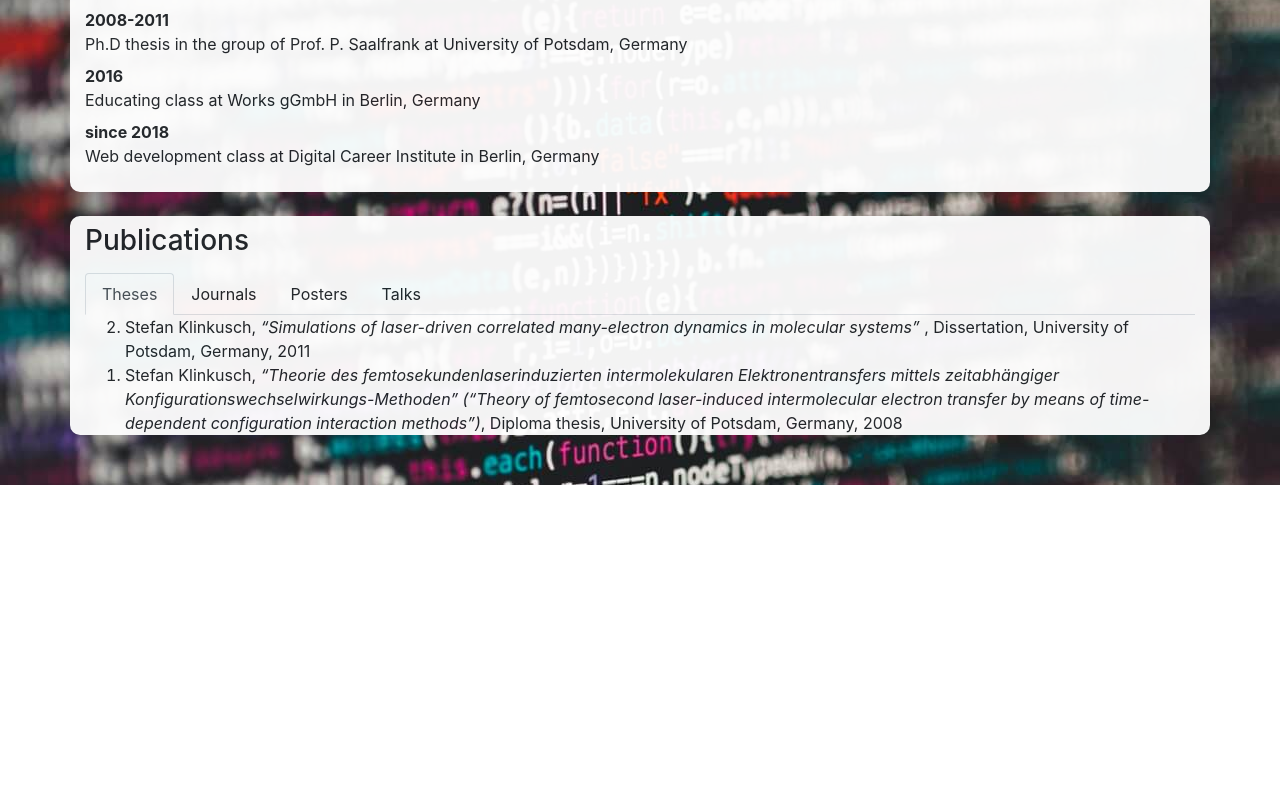
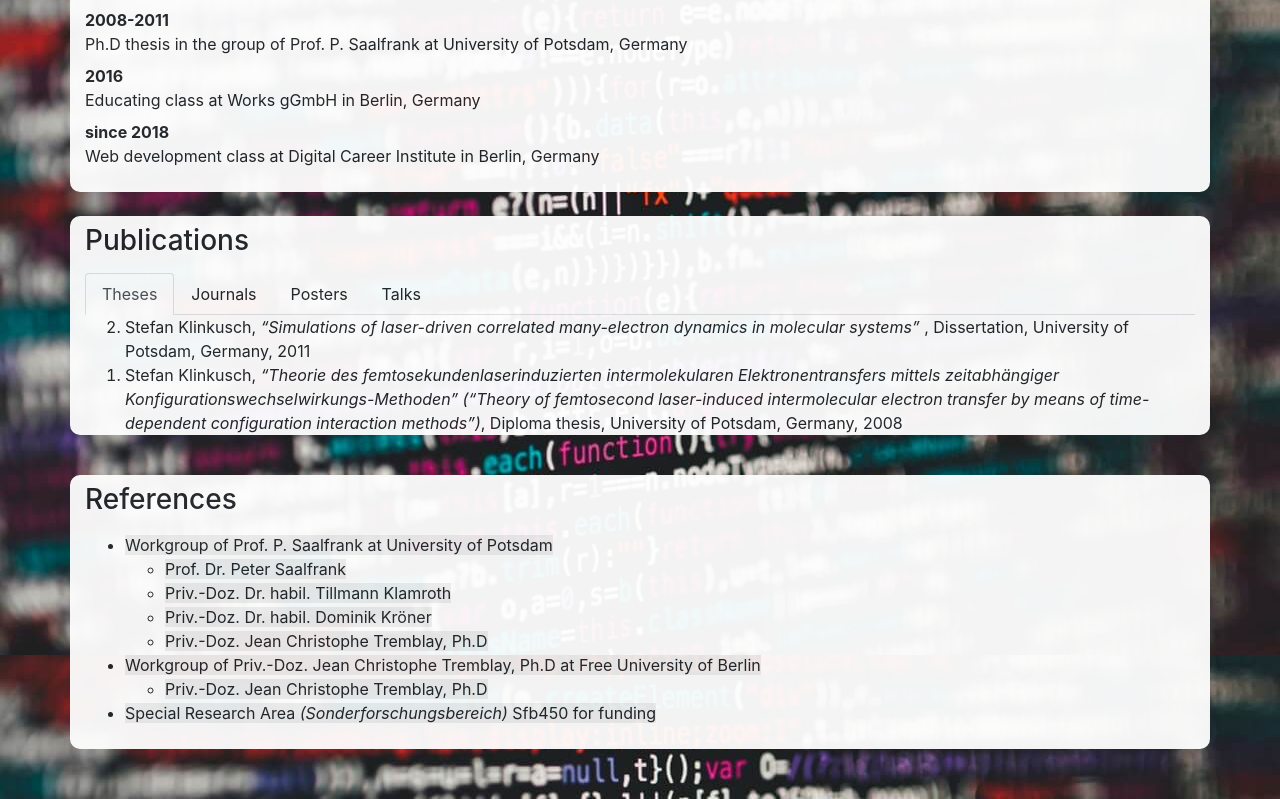
Before and after one commit to sklinkusch/portfolio, a React (Create React App) app: page / in a window 1280 px wide. Shown: the part 2945-3744 px from the top of the page. Before the commit the page ends 3430 px from the top, so only its background shows below. Built offline with nearby package versions, Linux system fonts and the light colour scheme.

Commit message:
finished References

```diff
--- a/src/Components/App.js
+++ b/src/Components/App.js
@@ -8,6 +8,7 @@ import Compskills from "./Compskills";
 import Langskills from "./Langskills";
 import CV from "./CV";
 import Publications from "./Publications";
+import References from "./References";
 
 function App() {
   return (
@@ -25,6 +26,8 @@ function App() {
       <CV />
       <div className="sk-placeholder" />
       <Publications />
+      <div className="sk-placeholder" />
+      <References />
     </div>
   );
 }
--- /dev/null
+++ b/src/Components/RefItem.js
@@ -0,0 +1,27 @@
+import React from "react";
+
+export default function RefItem(props) {
+  const { data } = props;
+  const subs = "subitems" in data && data.subitems.length > 0 ? true : false;
+  return (
+    <React.Fragment>
+      <li>
+        <a
+          href={data.href}
+          target="_blank"
+          rel="noopener noreferrer"
+          className="exlink"
+        >
+          {data.title}
+        </a>
+      </li>
+      {subs && (
+        <ul>
+          {data.subitems.map((subitem, index) => (
+            <RefItem key={index} data={subitem} />
+          ))}
+        </ul>
+      )}
+    </React.Fragment>
+  );
+}
--- a/src/Components/References.js
+++ b/src/Components/References.js
@@ -1,4 +1,5 @@
 import React from "react";
+import RefItem from "./RefItem";
 
 export default function References() {
   const references = [
@@ -48,57 +49,23 @@ export default function References() {
           <span className="italic">(Sonderforschungsbereich)</span> Sfb450 for
           funding
         </span>
-      )
+      ),
+      href: "http://users.physik.fu-berlin.de/~abt/sfb450/english.html",
+      subitems: []
     }
   ];
   return (
-    <div>
-      <h3>References in Chemistry</h3>
-      <ul>
-        {references.map(reference => {
-          const returnvalue =
-            reference.subitems.length > 0 ? (
-              <>
-                <li>
-                  <a
-                    href={reference.href}
-                    className="exlink"
-                    target="_blank"
-                    rel="noopener noreferrer"
-                  >
-                    {reference.title}
-                  </a>
-                </li>
-                <ul>
-                  {reference.subitems.map((subref, index) => (
-                    <li>
-                      <a
-                        href={subref.href}
-                        className="exlink"
-                        target="_blank"
-                        rel="noopener noreferrer"
-                      >
-                        {subref.title}
-                      </a>
-                    </li>
-                  ))}
-                </ul>
-              </>
-            ) : (
-              <li>
-                <a
-                  href={reference.href}
-                  className="exlink"
-                  target="_blank"
-                  rel="noopener noreferrer"
-                >
-                  {reference.title}
-                </a>
-              </li>
-            );
-          return returnvalue;
-        })}
-      </ul>
+    <div className="container sk-bg-white">
+      <div className="sk-placeholder-tiny" />
+      <section id="refs">
+        <h3>References</h3>
+        <ul>
+          {references.map((reference, index) => (
+            <RefItem key={index} data={reference} />
+          ))}
+        </ul>
+      </section>
+      <div className="sk-placeholder-tiny" />
     </div>
   );
 }
```
